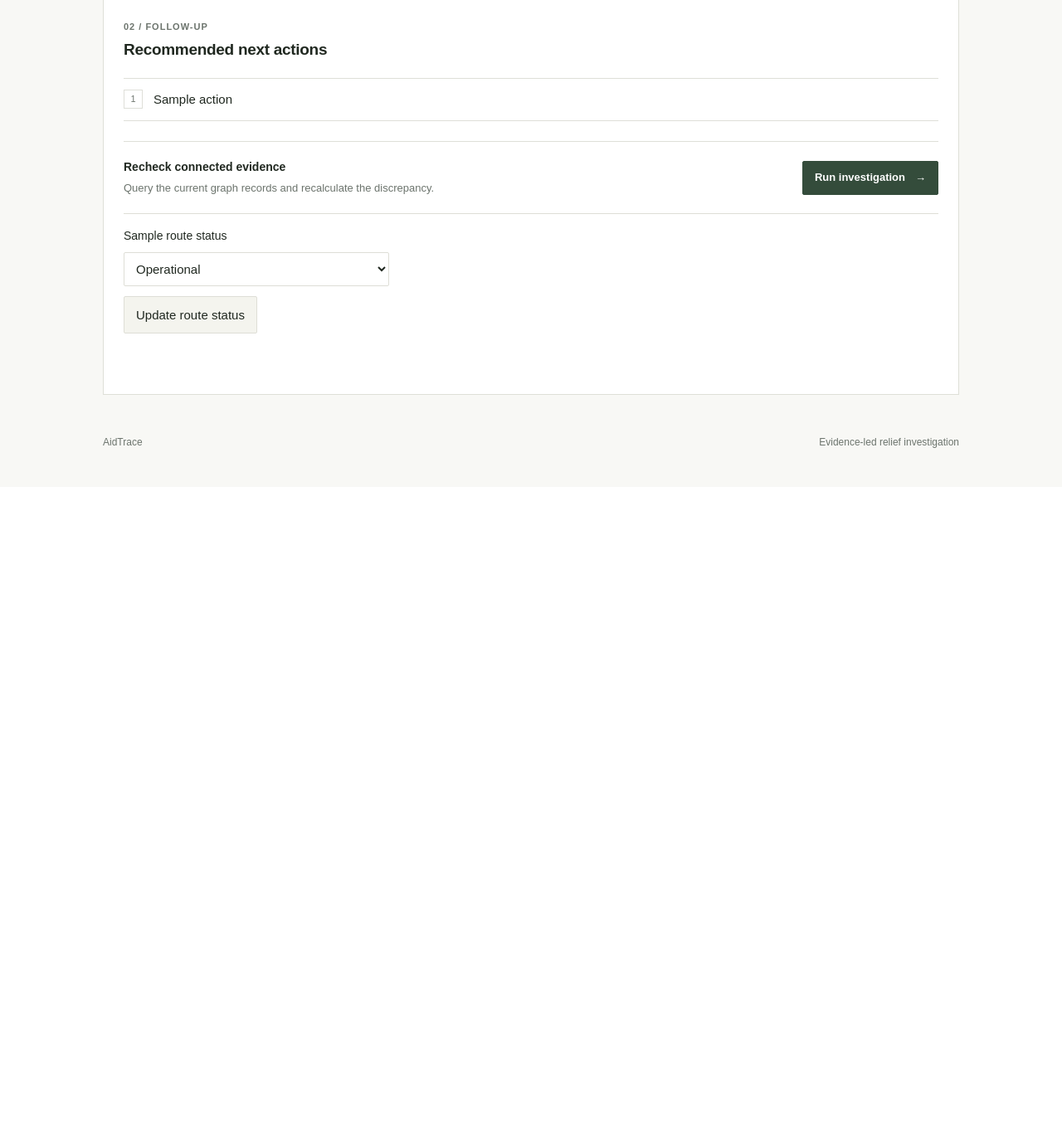
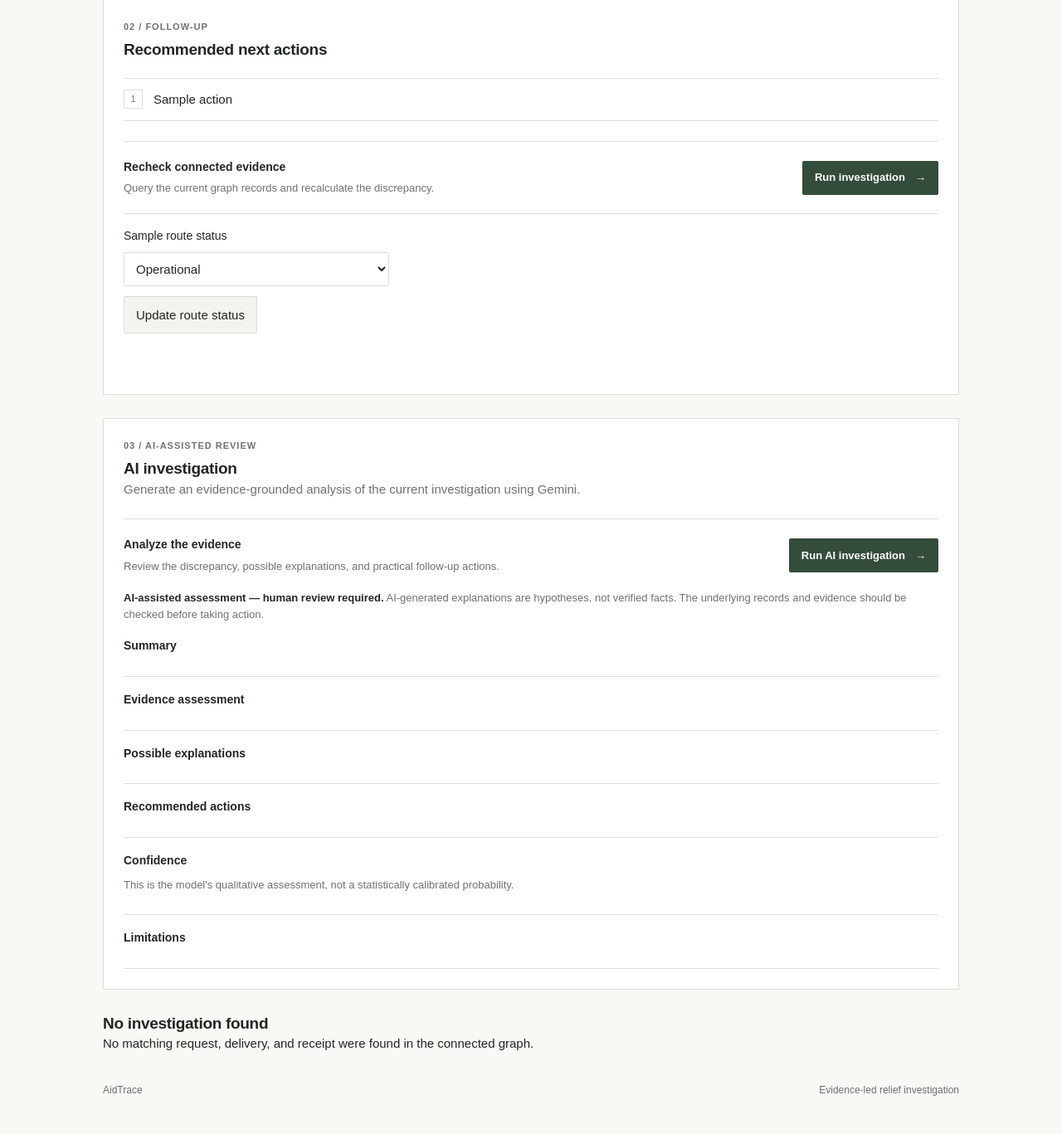
Before and after one commit to YADHUKISHANTR/AidTrace, a Flask app: template templates/index.html in a window 1280 px wide. Shown: the part 1131-2498 px from the top of the page at 83% size. Before the commit the page ends 1671 px from the top, so only its background shows below. Run offline with Flask 3, Linux system fonts and the light colour scheme; the template is opened without the code that fills it: most values are stand-ins (such as "Sample title", 1, 10 or a date in 2020).

Commit message:
gemini ai integration added

```diff
--- a/app.py
+++ b/app.py
@@ -2,6 +2,7 @@
 from flask import Flask, render_template, request, jsonify
 from falkordb import FalkorDB
 from investigation import get_investigation
+from ai_investigator import generate_ai_analysis
 
 app = Flask(__name__)
 
@@ -33,6 +34,33 @@ def investigate():
         app.logger.exception("Investigation failed")
         return jsonify({
             "error": "Investigation failed. Check the server terminal."
+        }), 500
+
+
+@app.route("/api/ai-investigate", methods=["POST"])
+def ai_investigate():
+    try:
+        case = get_investigation()
+
+        if case is None:
+            return jsonify({
+                "error": "No matching investigation found."
+            }), 404
+
+        analysis = generate_ai_analysis(case)
+
+        return jsonify({
+            "case_id": case.get("case_id"),
+            "ai_analysis": analysis
+        })
+
+    except Exception:
+        app.logger.exception("AI investigation failed")
+        return jsonify({
+            "error": (
+                "AI investigation failed. "
+                "Check the server terminal and try again."
+            )
         }), 500
 
 
@@ -72,8 +100,10 @@ def update_route():
     except Exception:
         app.logger.exception("Route update failed")
         return jsonify({
-            "error": "Could not update route status. "
-                     "Check the server terminal."
+            "error": (
+                "Could not update route status. "
+                "Check the server terminal."
+            )
         }), 500
 
 
--- a/static/script.js
+++ b/static/script.js
@@ -4,6 +4,13 @@ const investigationStatus = document.getElementById("investigation-status");
 const routeSelect = document.getElementById("route-status-select");
 const updateRouteButton = document.getElementById("update-route-button");
 const routeUpdateStatus = document.getElementById("route-update-status");
+
+const runAIButton = document.getElementById("run-ai-investigation");
+const aiInvestigationStatus = document.getElementById("ai-investigation-status");
+const aiAnalysisContainer = document.getElementById("ai-analysis");
+
+let aiAnalysisNeedsRefresh = false;
+
 function updateText(id, value) {
     const element = document.getElementById(id);
 
@@ -82,6 +89,92 @@ function renderInvestigation(result) {
     renderActions(result.recommended_actions || []);
 }
 
+function renderAIList(id, items) {
+    const list = document.getElementById(id);
+
+    if (!list) return;
+
+    list.replaceChildren();
+
+    if (!Array.isArray(items) || items.length === 0) {
+        const item = document.createElement("li");
+        item.textContent = "No items provided.";
+        list.appendChild(item);
+        return;
+    }
+
+    items.forEach((value) => {
+        const item = document.createElement("li");
+        item.textContent = String(value);
+        list.appendChild(item);
+    });
+}
+
+function renderAIAnalysis(analysis) {
+    updateText("ai-summary", analysis.summary);
+    updateText("ai-evidence-assessment", analysis.evidence_assessment);
+    updateText("ai-confidence", analysis.confidence);
+
+    renderAIList(
+        "ai-possible-explanations",
+        analysis.possible_explanations
+    );
+
+    renderAIList(
+        "ai-recommended-actions",
+        analysis.recommended_actions
+    );
+
+    renderAIList("ai-limitations", analysis.limitations);
+
+    if (aiAnalysisContainer) {
+        aiAnalysisContainer.hidden = false;
+    }
+
+    aiAnalysisNeedsRefresh = false;
+}
+
+async function runAIInvestigation() {
+    if (!runAIButton || !aiInvestigationStatus) return;
+
+    runAIButton.disabled = true;
+    aiInvestigationStatus.textContent =
+        "Analyzing current graph evidence with Gemini. This may take a little while...";
+
+    try {
+        const response = await fetch("/api/ai-investigate", {
+            method: "POST"
+        });
+
+        const result = await response.json();
+
+        if (!response.ok) {
+            throw new Error(
+                result.error || "AI investigation failed."
+            );
+        }
+
+        if (!result.ai_analysis) {
+            throw new Error("The server returned no AI analysis.");
+        }
+
+        renderAIAnalysis(result.ai_analysis);
+
+        aiInvestigationStatus.textContent =
+            "AI analysis complete. Review the findings and verify all hypotheses against the evidence.";
+
+    } catch (error) {
+        aiInvestigationStatus.textContent =
+            `${error.message} You can try again.`;
+    } finally {
+        runAIButton.disabled = false;
+    }
+}
+
+if (runAIButton) {
+    runAIButton.addEventListener("click", runAIInvestigation);
+}
+
 if (runButton && investigationStatus) {
     runButton.addEventListener("click", async () => {
         runButton.disabled = true;
@@ -99,6 +192,18 @@ if (runButton && investigationStatus) {
             }
 
             renderInvestigation(result);
+
+            // Existing AI output may no longer match the current graph.
+            aiAnalysisNeedsRefresh = true;
+
+            if (aiAnalysisContainer) {
+                aiAnalysisContainer.hidden = true;
+            }
+
+            if (aiInvestigationStatus) {
+                aiInvestigationStatus.textContent =
+                    "Graph evidence refreshed. Run AI investigation to generate an updated analysis.";
+            }
 
             investigationStatus.textContent =
                 `Investigation complete. ${result.gap} kits remain unconfirmed. ` +
@@ -139,6 +244,17 @@ if (routeSelect && updateRouteButton && routeUpdateStatus) {
 
             routeSelect.value = result.route_status;
 
+            aiAnalysisNeedsRefresh = true;
+
+            if (aiAnalysisContainer) {
+                aiAnalysisContainer.hidden = true;
+            }
+
+            if (aiInvestigationStatus) {
+                aiInvestigationStatus.textContent =
+                    "Route status changed. Run the AI investigation again to refresh its analysis.";
+            }
+
             routeUpdateStatus.textContent =
                 `${result.route} status updated to ${result.route_status}.`;
 
--- a/static/style.css
+++ b/static/style.css
@@ -514,3 +514,49 @@ button:disabled {
     font-size: 13px;
     color: #526052;
 }
+
+/* AI results: full-width text layout */
+#ai-investigation-section #ai-analysis {
+    display: block;
+    width: 100%;
+    min-width: 0;
+}
+
+#ai-investigation-section .ai-result-item {
+    display: block;
+    width: 100%;
+    min-width: 0;
+    padding: 17px 0;
+    border-bottom: 1px solid var(--line);
+}
+
+#ai-investigation-section .ai-result-item h3 {
+    margin: 0 0 8px;
+}
+
+#ai-investigation-section .ai-result-item p,
+#ai-investigation-section .ai-result-item li {
+    max-width: 100%;
+    white-space: normal;
+    overflow-wrap: anywhere;
+    word-break: normal;
+}
+
+#ai-investigation-section .ai-result-item p {
+    margin-bottom: 8px;
+}
+
+#ai-investigation-section .ai-result-item ul,
+#ai-investigation-section .ai-result-item ol {
+    padding-left: 24px;
+    margin: 8px 0 0;
+}
+
+#ai-investigation-section .ai-result-item li {
+    margin-bottom: 8px;
+}
+
+#ai-investigation-section .ai-secondary-text {
+    color: var(--muted);
+    font-size: 13px;
+}
--- a/templates/index.html
+++ b/templates/index.html
@@ -1,3 +1,4 @@
+
 <!DOCTYPE html>
 <html lang="en">
 <head>
@@ -23,7 +24,6 @@
                 <span class="brand-mark">AT</span>
                 <span>AidTrace</span>
             </a>
-
             <span class="header-label">RELIEF INVESTIGATION</span>
         </div>
     </header>
@@ -231,8 +231,86 @@
             ></p>
         </section>
 
-        {% else %}
-        <section class="empty-state">
+        <!-- New Gemini AI investigation section -->
+        <section class="content-section" id="ai-investigation-section">
+            <div class="section-heading">
+                <div>
+                    <p class="eyebrow">03 / AI-ASSISTED REVIEW</p>
+                    <h2>AI investigation</h2>
+                    <p class="page-description">
+                        Generate an evidence-grounded analysis of the
+                        current investigation using Gemini.
+                    </p>
+                </div>
+            </div>
+
+            <div class="investigation-controls">
+                <div>
+                    <h3>Analyze the evidence</h3>
+                    <p>
+                        Review the discrepancy, possible explanations,
+                        and practical follow-up actions.
+                    </p>
+                </div>
+
+                <button id="run-ai-investigation" type="button">
+                    Run AI investigation
+                    <span aria-hidden="true">→</span>
+                </button>
+            </div>
+
+            <p
+                id="ai-investigation-status"
+                class="investigation-status"
+                role="status"
+                aria-live="polite"
+            ></p>
+
+
+                <div id="ai-analysis" hidden>
+                    <div class="notice">
+                        <strong>AI-assisted assessment — human review required.</strong>
+                        AI-generated explanations are hypotheses, not verified facts.
+                        The underlying records and evidence should be checked before
+                        taking action.
+                    </div>
+
+                    <div class="ai-result-item">
+                        <h3>Summary</h3>
+                        <p id="ai-summary"></p>
+                    </div>
+
+                    <div class="ai-result-item">
+                        <h3>Evidence assessment</h3>
+                        <p id="ai-evidence-assessment"></p>
+                    </div>
+
+                    <div class="ai-result-item">
+                        <h3>Possible explanations</h3>
+                        <ul id="ai-possible-explanations"></ul>
+                    </div>
+
+                    <div class="ai-result-item">
+                        <h3>Recommended actions</h3>
+                        <ol id="ai-recommended-actions"></ol>
+                    </div>
+
+                    <div class="ai-result-item">
+                        <h3>Confidence</h3>
+                        <p id="ai-confidence"></p>
+                        <p class="ai-secondary-text">
+                            This is the model's qualitative assessment,
+                            not a statistically calibrated probability.
+                        </p>
+                    </div>
+
+                    <div class="ai-result-item">
+                        <h3>Limitations</h3>
+                        <ul id="ai-limitations"></ul>
+                    </div>
+                </div>
+                </section>
+
             <h2>No investigation found</h2>
             <p>
                 No matching request, delivery, and receipt were found
```
Also changed, not shown: ai_investigator.py (added, +89 -0 lines), test_gemini.py (added, +20 -0 lines).
